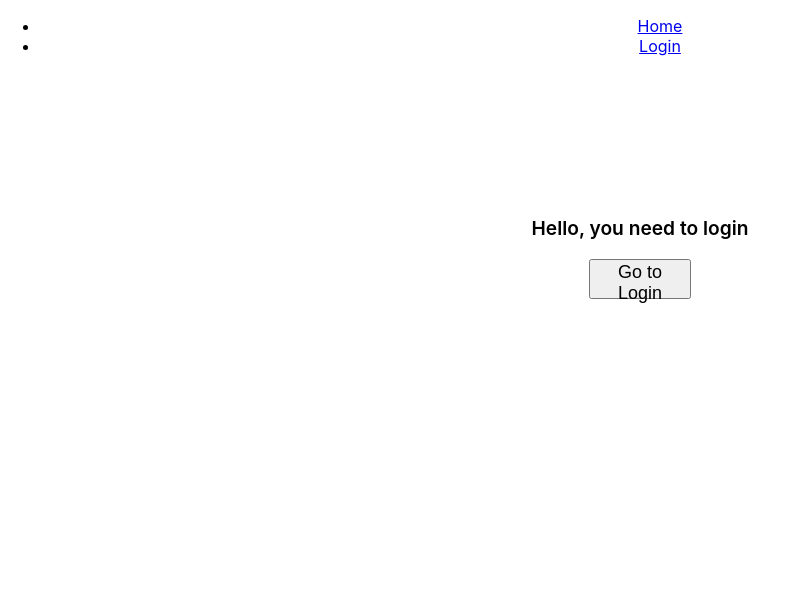
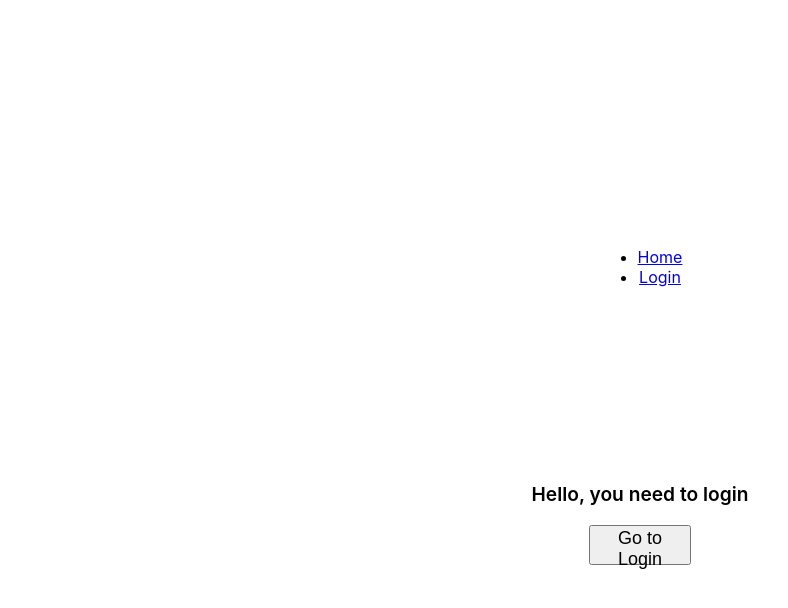
Before and after one commit to EduBarreira1212/react-router-learning, a React (Create React App) app: page / in a window 1280 px wide. Shown: the top 608 px of the page, without its empty margins (0-788 px from the left). Built offline with nearby package versions, Linux system fonts and the light colour scheme.

Commit message:
feat: styled components added to app and css file removed

```diff
--- a/src/App.css
+++ /dev/null
@@ -1,3 +0,0 @@
-.App {
-  text-align: center;
-}
--- a/src/App.tsx
+++ b/src/App.tsx
@@ -1,14 +1,23 @@
 import React from 'react';
-import './App.css';
 import { Outlet } from 'react-router-dom';
 import NavBar from './components/Navbar';
+import styled from 'styled-components';
+
+const Div = styled.div`
+  height: 100vh;
+  display: flex;
+  flex-direction: column;
+  align-items: center;
+  justify-content: center;
+  text-align: center;
+`;
 
 function App() {
   return (
-    <div className="App">
+    <Div>
       <NavBar/>
       <Outlet/>
-    </div>
+    </Div>
   );
 }
 
```
